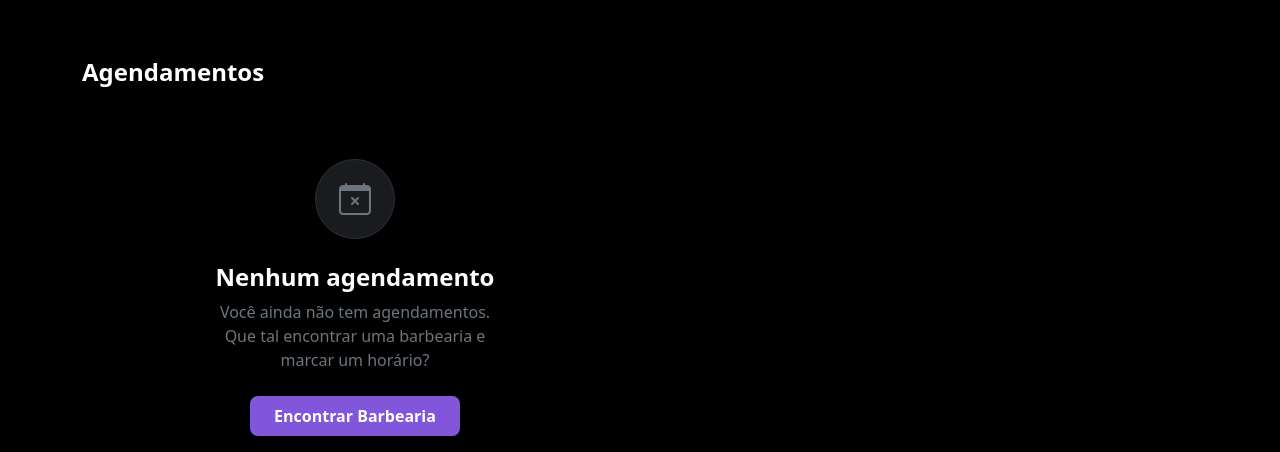
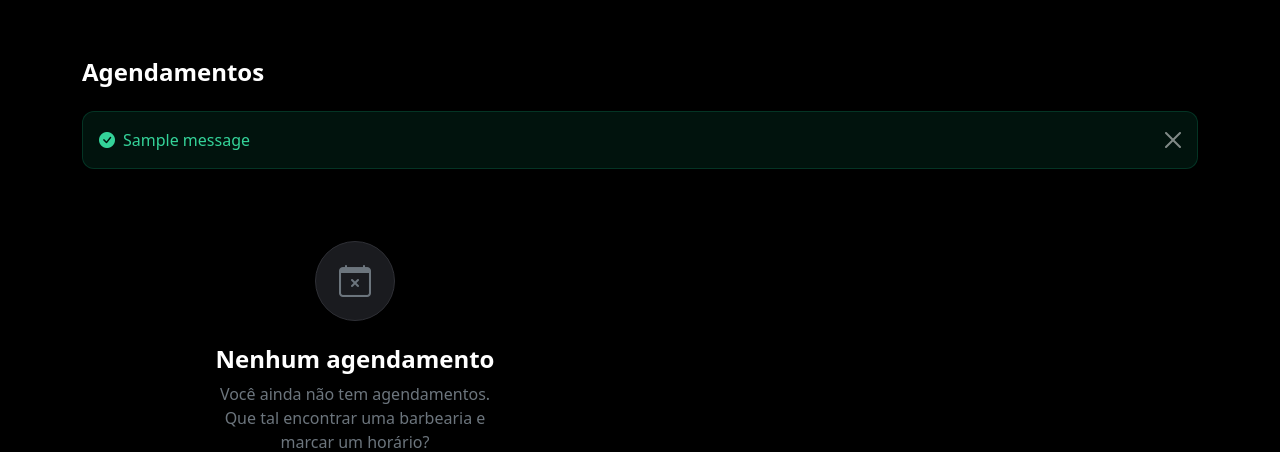
Before and after one commit to hcxavier/barbertop-django, a Django app: page /bookings/1/ in a window 1280 px wide. Shown: the part 62-514 px from the top of the page. Run offline with Django 5.2, Linux system fonts and the light colour scheme; a user stored in the database is signed in; tables that the repository leaves empty hold one stand-in row (values such as "Sample post"); one stand-in notice (Sample message) is shown.

Commit message:
Fix: Display success messages in booking list to prevent persistence to other pages

```diff
--- a/static/bookings/bookings.css
+++ b/static/bookings/bookings.css
@@ -243,3 +243,11 @@
 .btn-close-white {
     filter: invert(1) grayscale(100%) brightness(200%);
 }
+
+/* Estilo para o Alerta de Sucesso (Ficar Dark também) */
+.alert-success-custom {
+    background-color: rgba(16, 185, 129, 0.1);
+    border: 1px solid rgba(16, 185, 129, 0.2);
+    color: #34d399;
+    border-radius: 12px;
+}
--- a/templates/pages/bookings/booking_list.html
+++ b/templates/pages/bookings/booking_list.html
@@ -10,6 +10,19 @@
 {% block content %}
 <div class="container pb-4">
     <h1 class="section-title">Agendamentos</h1>
+
+    {% if messages %}
+        {% for message in messages %}
+        <div
+            class="alert alert-success-custom alert-dismissible fade show d-flex align-items-center gap-2 mb-4"
+            role="alert"
+        >
+            <i class="bi bi-check-circle-fill"></i>
+            <div>{{ message }}</div>
+            <button type="button" class="btn-close btn-close-white" data-bs-dismiss="alert" aria-label="Close"></button>
+        </div>
+        {% endfor %}
+    {% endif %}
 
     <div class="row g-4">
         <div class="col-lg-6">
```
